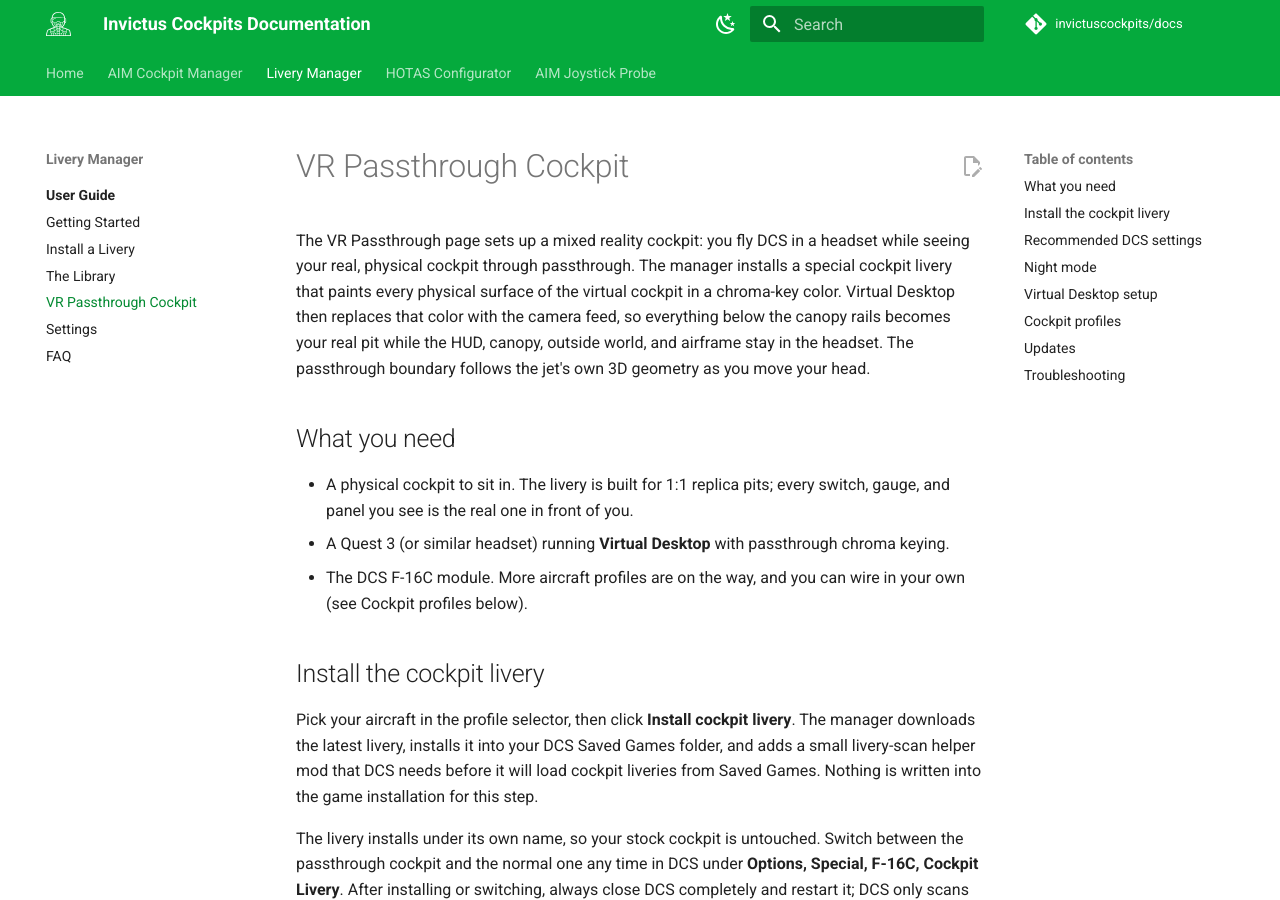
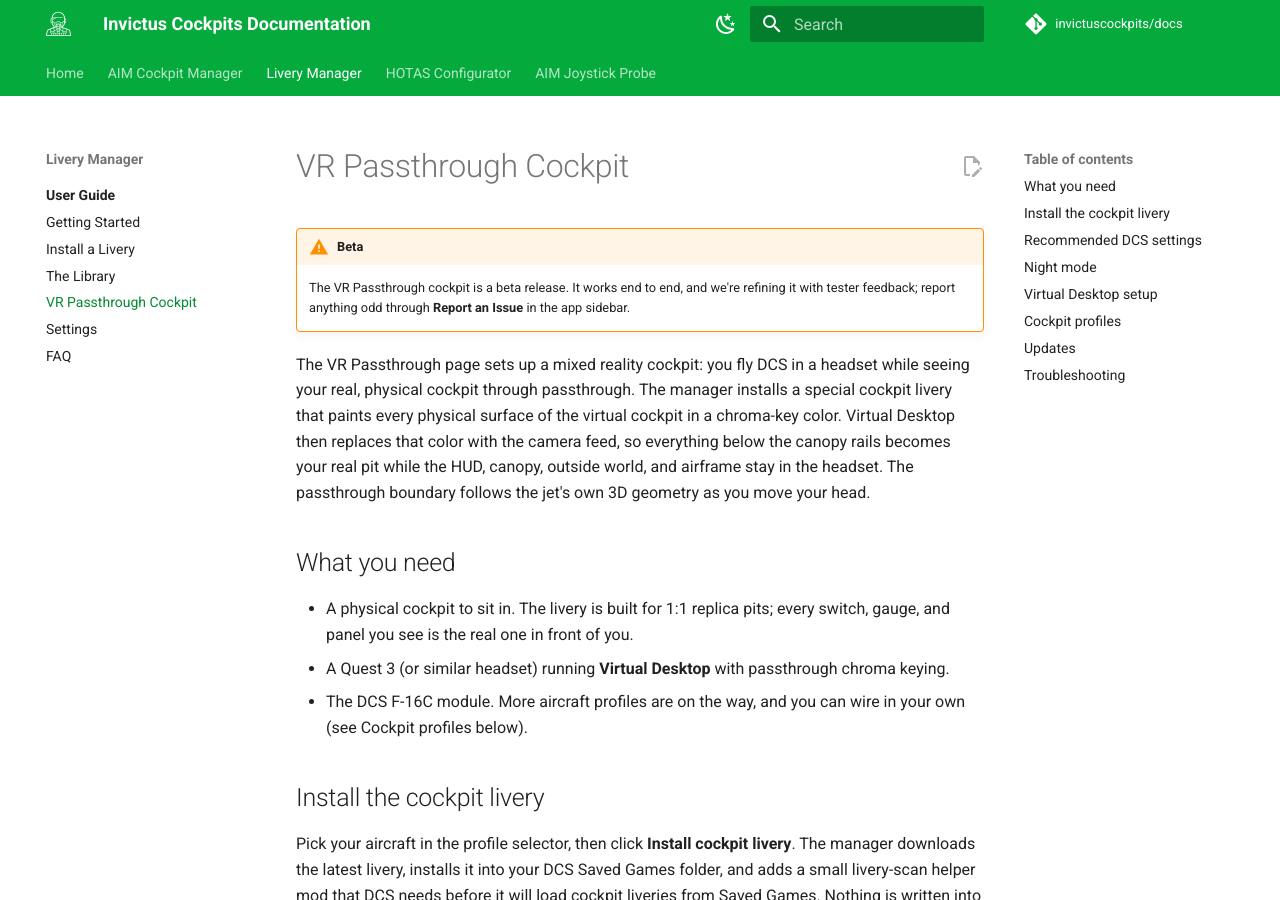
Before and after one commit to invictuscockpits/docs, an MkDocs documentation site: the page built from docs/livery-manager/user-guide/vr-passthrough.md, in a window 1280 px wide and 900 px high. Built offline with MkDocs 1.6.1 and Material for MkDocs 9.7.7, drawn with Linux system fonts in a browser that asks for light colours; comment, search, counter and statistics services are not loaded.

Commit message:
VR Passthrough guide: beta notice

```diff
--- a/docs/livery-manager/user-guide/vr-passthrough.md
+++ b/docs/livery-manager/user-guide/vr-passthrough.md
@@ -1,4 +1,9 @@
 # VR Passthrough Cockpit
+
+!!! warning "Beta"
+    The VR Passthrough cockpit is a beta release. It works end to end, and
+    we're refining it with tester feedback; report anything odd through
+    **Report an Issue** in the app sidebar.
 
 The VR Passthrough page sets up a mixed reality cockpit: you fly DCS in a
 headset while seeing your real, physical cockpit through passthrough. The
```
